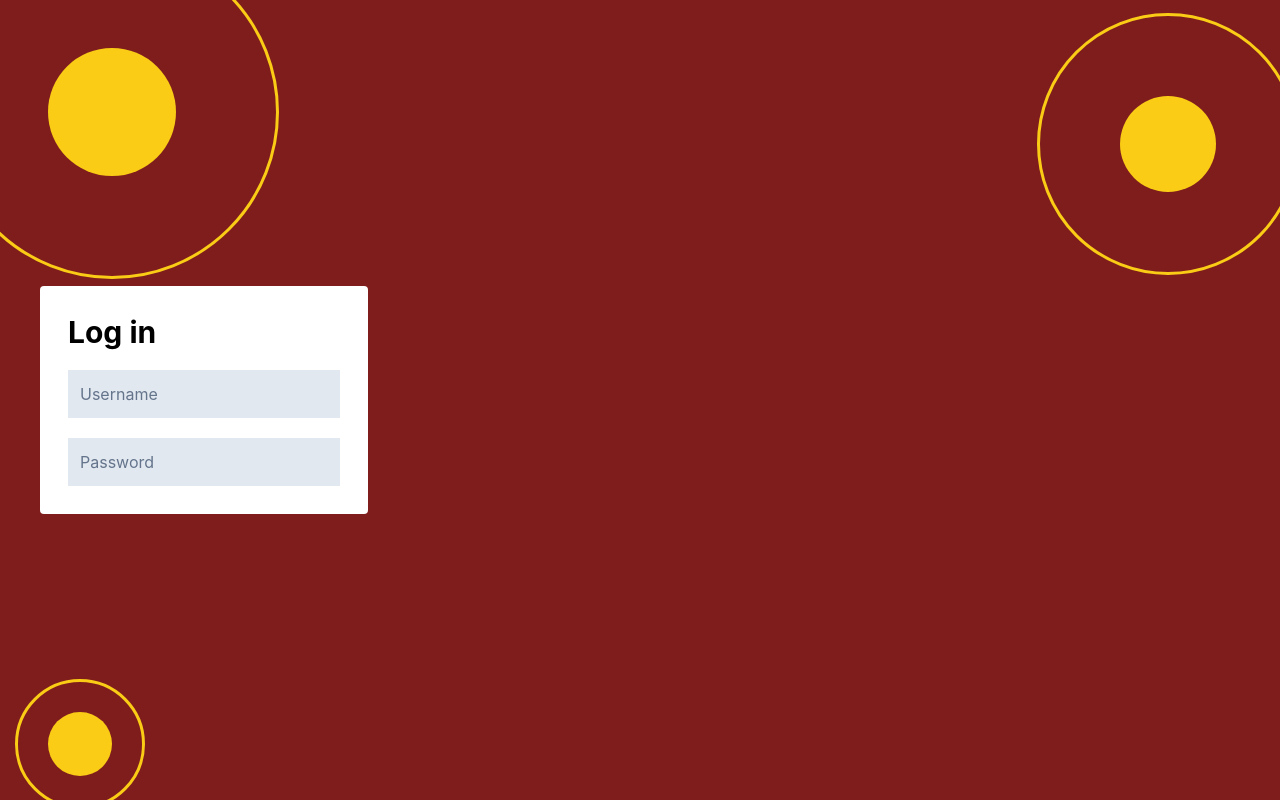
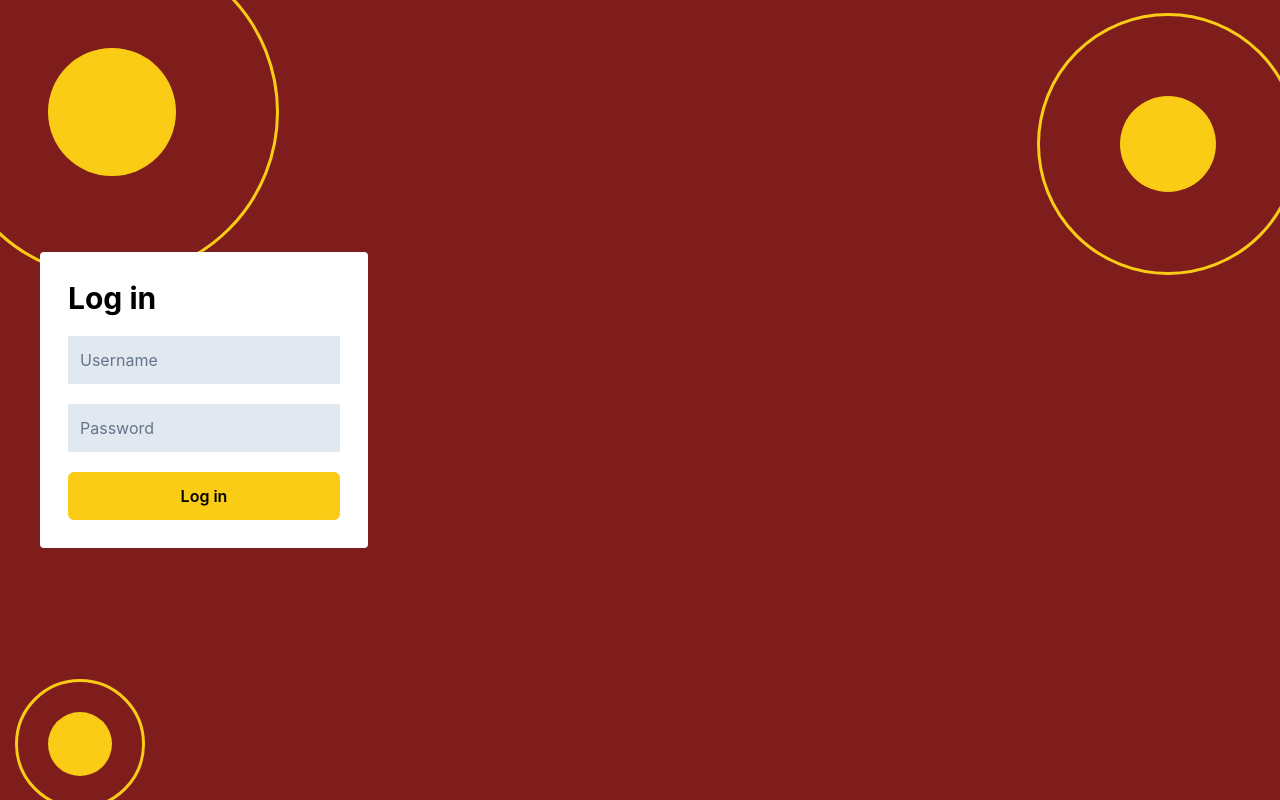
Before and after one commit to StretchedCode/LoginPage, a React (Vite) app in the folder Client/: page / in a window 1280 px wide. Built offline with nearby package versions, Linux system fonts and the light colour scheme.

Commit message:
Added button element alongside styling within form

```diff
--- a/Client/src/pages/login.tsx
+++ b/Client/src/pages/login.tsx
@@ -27,6 +27,14 @@ function Login() {
           inputRole="user-password"
           inputPlaceholder="Password"
         ></InputGroup>
+        <button
+          role="submit-login"
+          aria-label="form submit button"
+          formAction="submit"
+          className="bg-yellow-400 rounded-md font-semibold p-3 text-md hover:bg-yellow-500"
+        >
+          Log in
+        </button>
       </form>
     </div>
   )
```
